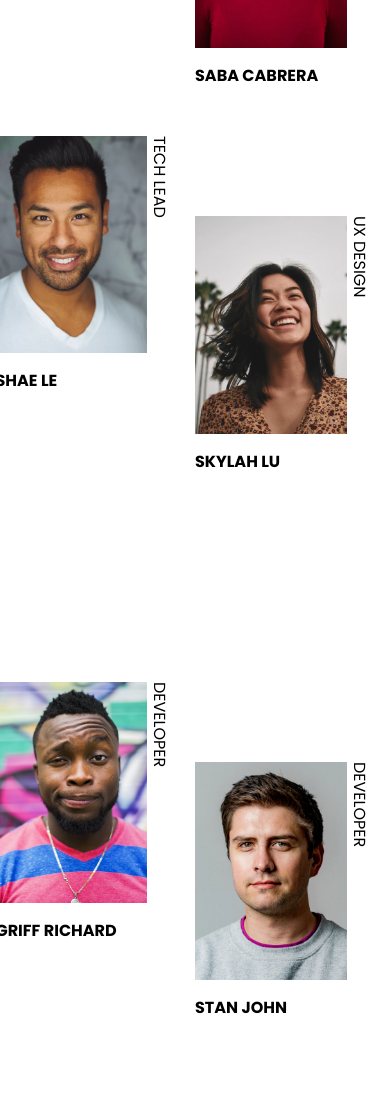
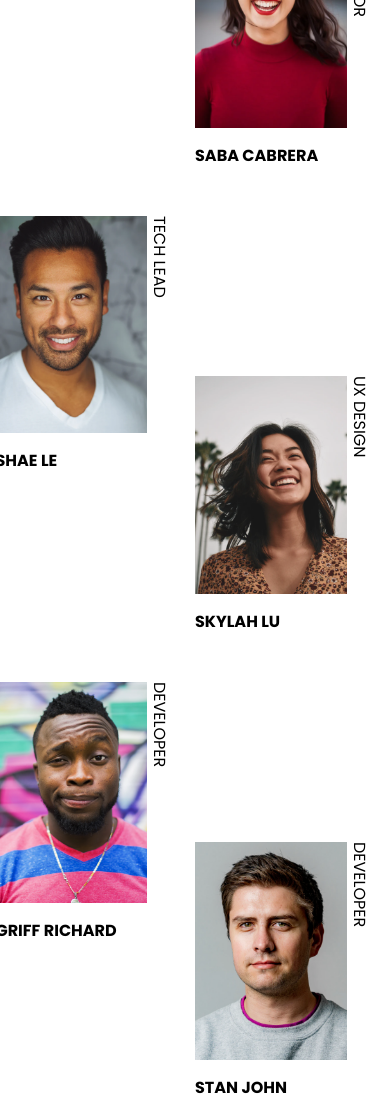
Before and after one commit to husseinelmasri/my-team-page-master, a plain HTML site: page index.html in a window 390 px wide. Shown: the part 765-1865 px from the top of the page. Before the commit the page ends 1785 px from the top, so only its background shows below. Drawn offline with Linux system fonts and the light colour scheme; a web font is replaced by a local one.

Commit message:
first commit

```diff
--- a/styles.css
+++ b/styles.css
@@ -101,13 +101,16 @@ header{
     grid-template-columns: repeat(2,1fr);
    }
    .grid2{
-    margin-top:5rem;}
+    margin-top:10rem;}
 
    .grid4{
-    padding-top:5rem;
+    padding-top:10rem;
+   }
+   .grid5{
+    margin:0
    }
    .grid6{
-    padding-top:15rem;
+   margin-top:10rem;
    }
 
  .content-text-left{
```
